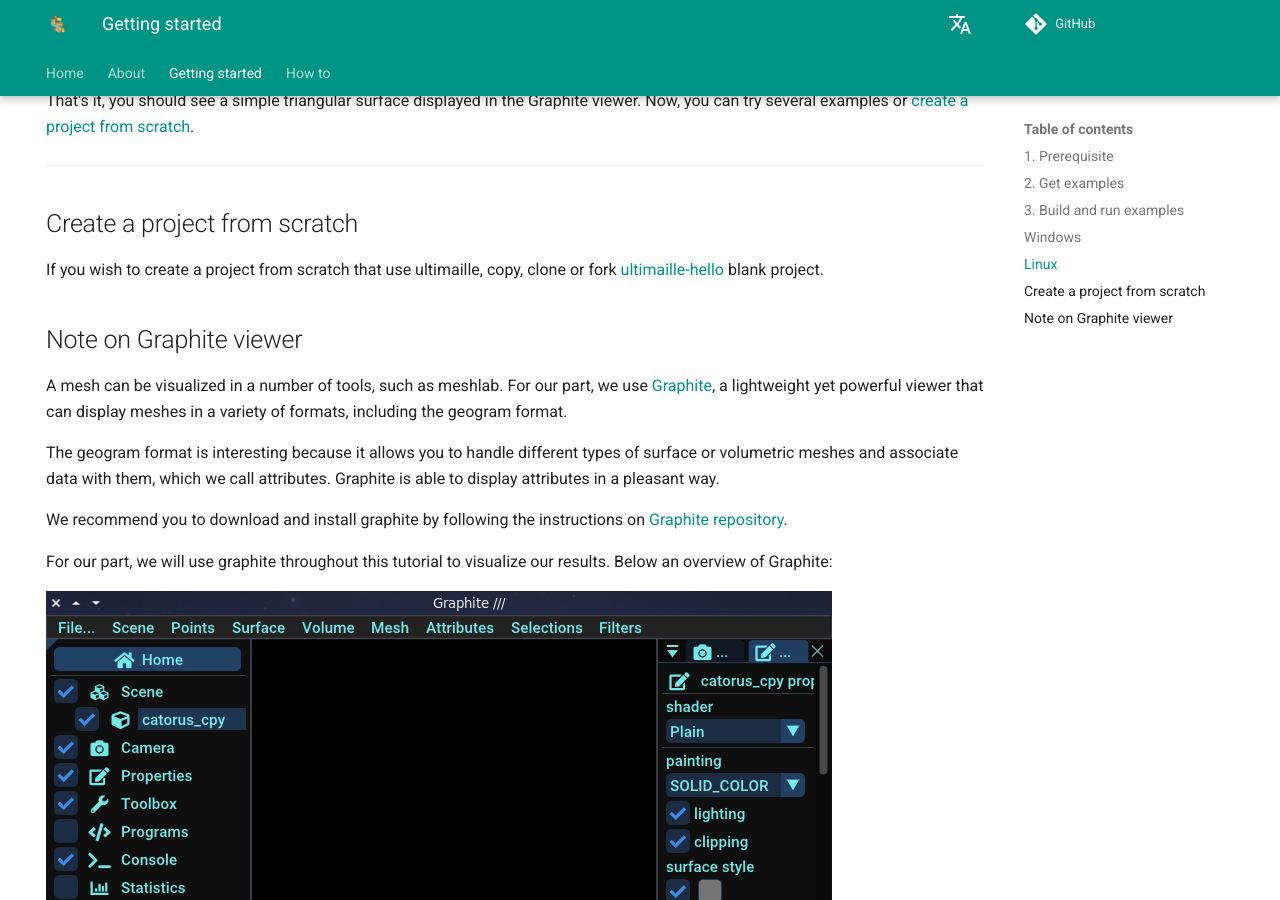
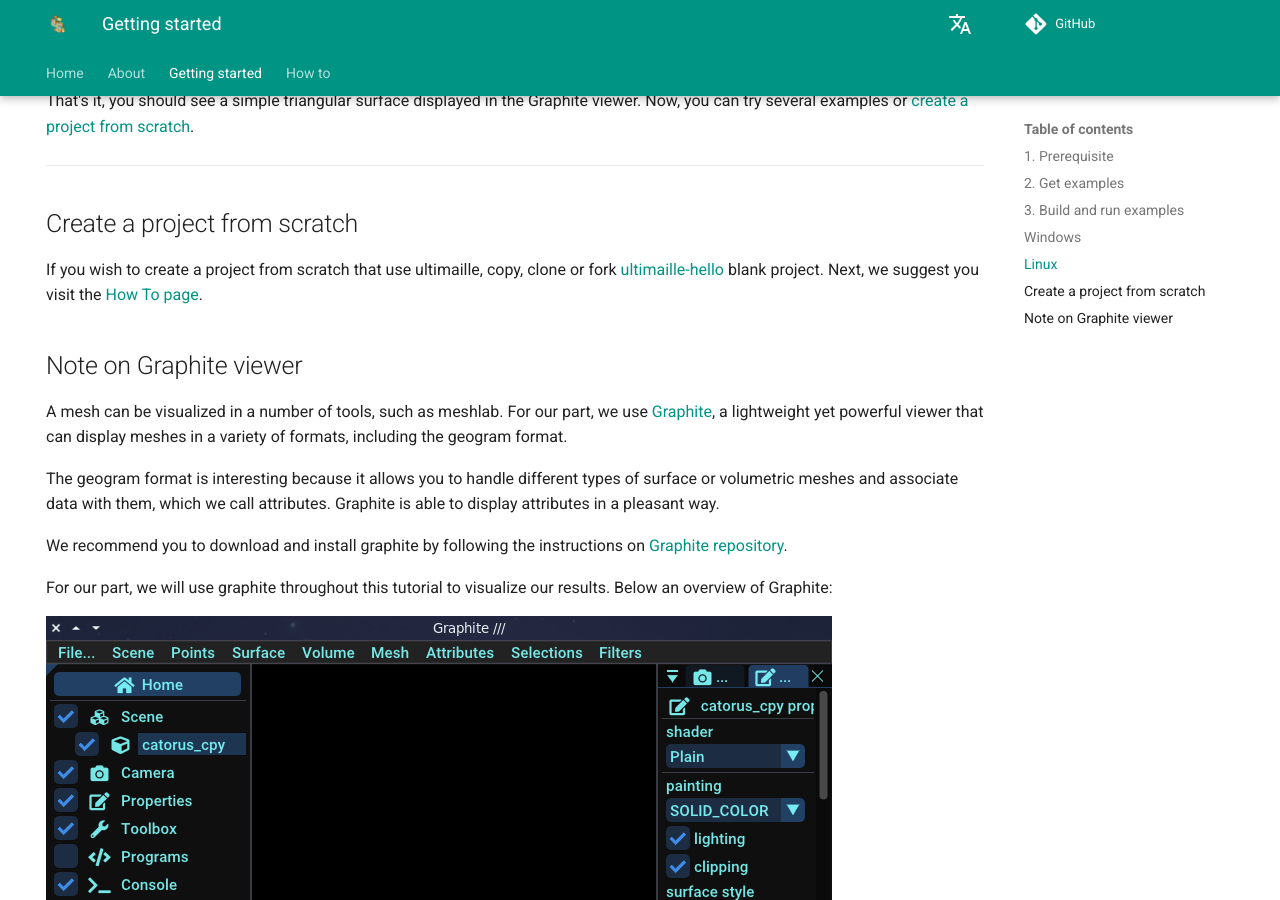
Before and after one commit to ultimaille/ultimaille.github.io, an MkDocs documentation site: the page built from docs/getstarted.md, in a window 1280 px wide and 900 px high, scrolled down 2224 px. Built offline with MkDocs 1.6.1 and Material for MkDocs 9.7.7, drawn with Linux system fonts in a browser that asks for light colours; comment, search, counter and statistics services are not loaded.

Commit message:
Update get started page

```diff
--- a/docs/getstarted.md
+++ b/docs/getstarted.md
@@ -58,7 +58,7 @@
 
 ## Create a project from scratch
 
-If you wish to create a project from scratch that use ultimaille, copy, clone or fork [ultimaille-hello](https://github.com/ultimaille/ultimaille-hello){:target="_blank"} blank project.
+If you wish to create a project from scratch that use ultimaille, copy, clone or fork [ultimaille-hello](https://github.com/ultimaille/ultimaille-hello){:target="_blank"} blank project. Next, we suggest you visit the [How To page](how_to/index.md).
 
 ## Note on Graphite viewer
 
```
Also changed, not shown: docs/how_to/index.md (+1 -1 lines).
